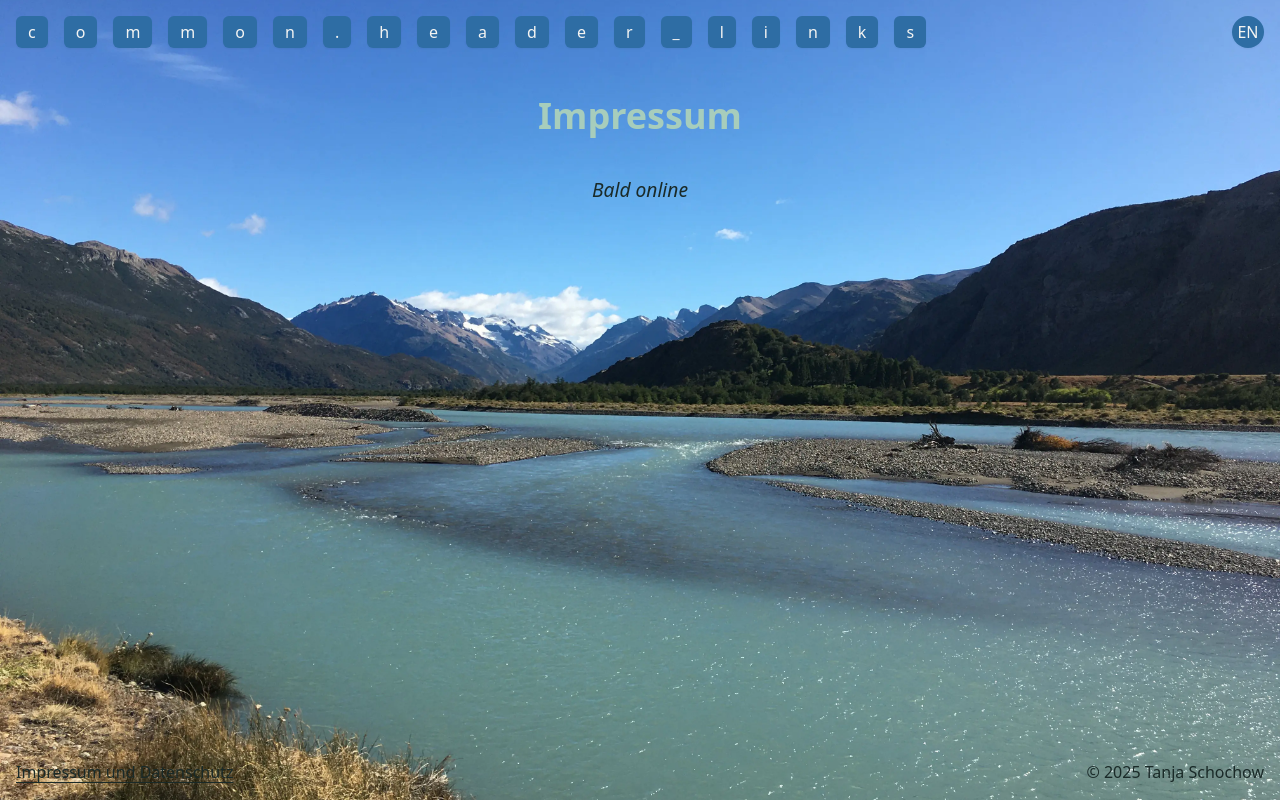
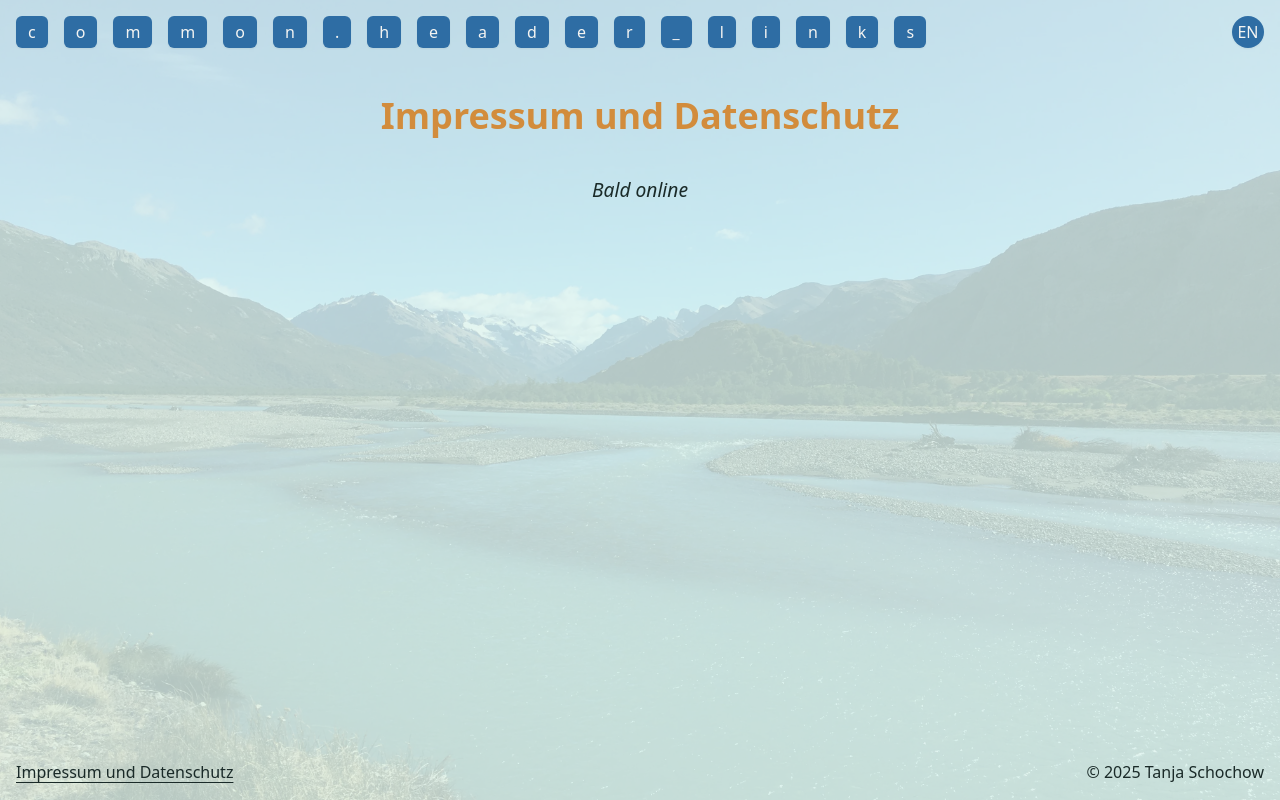
Before and after one commit to NinaHahne/tanja-shiatsu, a SvelteKit app: page /de/imprint in a window 1280 px wide. Built offline with nearby package versions, Linux system fonts and the light colour scheme.

Commit message:
feat: only one page for imprint and privacy

```diff
--- a/src/routes/[locale]/imprint/+page.svelte
+++ b/src/routes/[locale]/imprint/+page.svelte
@@ -8,7 +8,7 @@
   <title>{$t('imprint.title')}</title>
 </svelte:head>
 
-<section class="relative flex flex-col items-center gap-4 px-4 py-24">
-  <h1 class="text-text-base">{$t('imprint.headline')}</h1>
-  <p class="text-text mt-2 text-[1.2rem] italic">{$t('common.soon')}</p>
+<section class="relative flex min-h-dvh flex-col items-center gap-4 bg-background px-4 py-24">
+  <h1 class="text-accent">{$t('imprint.headline')}</h1>
+  <p class="mt-2 text-[1.2rem] italic text-text">{$t('common.soon')}</p>
 </section>
--- a/src/routes/[locale]/imprint/de.yaml
+++ b/src/routes/[locale]/imprint/de.yaml
@@ -1,5 +1,5 @@
 # imprint page translations
 
-title: Impressum | SvelteKit Starter
+title: Impressum und Datenschutz | Shiatsu – Webseite in Arbeit #TODO
 
-headline: Impressum
+headline: Impressum und Datenschutz
--- a/src/routes/[locale]/imprint/en.yaml
+++ b/src/routes/[locale]/imprint/en.yaml
@@ -1,5 +1,5 @@
 # imprint page translations
 
-title: Imprint | SvelteKit Starter
+title: Imprint and Privacy | Shiatsu – website under construction #TODO
 
-headline: Imprint
+headline: Imprint and Privacy
--- a/src/routes/[locale]/privacy/+page.svelte
+++ /dev/null
@@ -1,14 +0,0 @@
-<!-- Privacy page -->
-
-<script lang="ts">
-  import { t } from '$lib/translations';
-</script>
-
-<svelte:head>
-  <title>{$t('privacy.title')}</title>
-</svelte:head>
-
-<section class="relative flex flex-col items-center gap-4 px-4 py-24">
-  <h1 class="text-text-base">{$t('privacy.headline')}</h1>
-  <p class="text-text mt-2 text-[1.2rem] italic">{$t('common.soon')}</p>
-</section>
--- a/src/routes/[locale]/privacy/de.yaml
+++ /dev/null
@@ -1,5 +0,0 @@
-# Privacy page translations
-
-title: Datenschutzerklärung | SvelteKit Starter
-
-headline: Datenschutzerklärung
--- a/src/routes/[locale]/privacy/en.yaml
+++ /dev/null
@@ -1,5 +0,0 @@
-# Privacy page translations
-
-title: Privacy Policy | SvelteKit Starter
-
-headline: Privacy Policy
```
